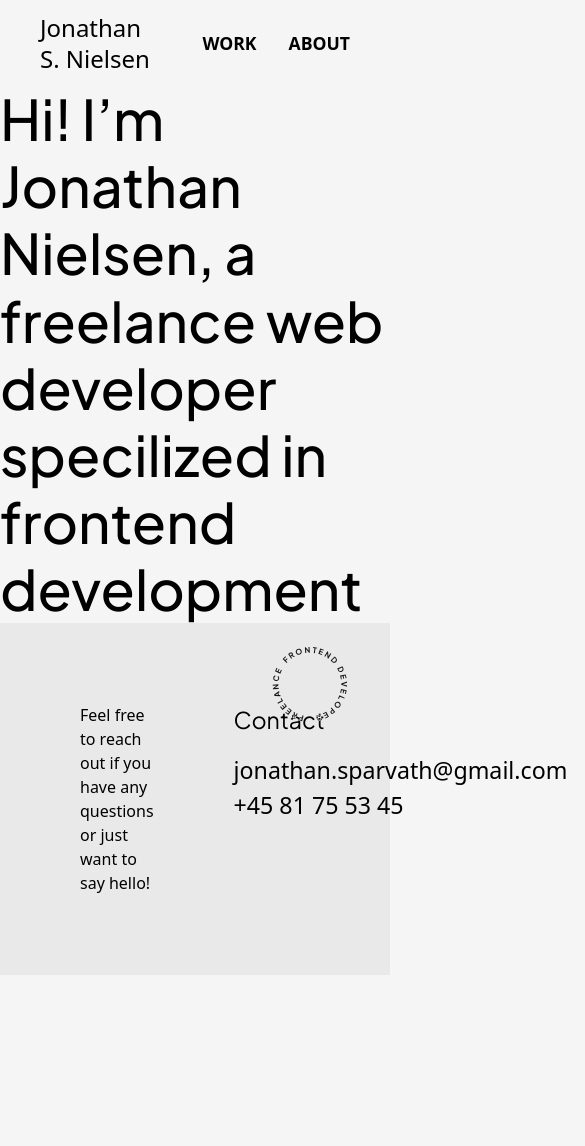
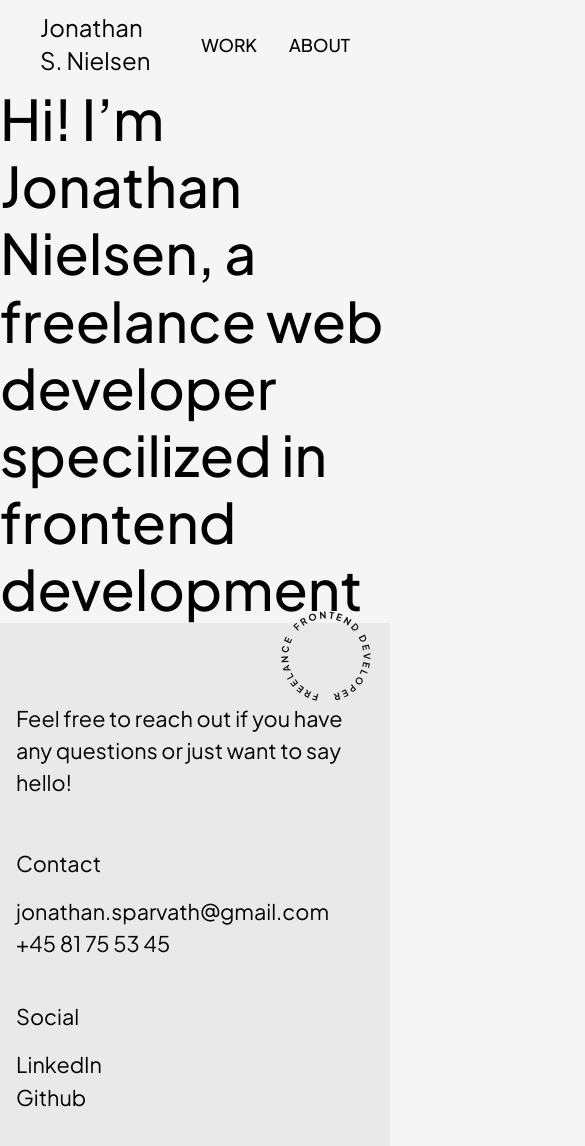
Before and after one commit to jonsnielsen/jsnielsen, a Next.js app: page /about in a window 390 px wide. Shown: the top 1146 px of the page, 585 px wide, since content can reach past the window. Before the commit the page ends 975 px from the top, so only its background shows below. Built offline with nearby package versions, Linux system fonts and the light colour scheme.

Commit message:
index page done and responsive

```diff
--- a/src/components/DeveloperBadge.tsx
+++ b/src/components/DeveloperBadge.tsx
@@ -19,11 +19,11 @@ export function DeveloperBadge() {
   return (
     <motion.span
       style={{ rotateZ: rotateAnim, transformOrigin: '50% 50%' }}
-      className={styles.badgeWrapper}
+      className={`${styles.badgeWrapper} right-4 sm:right-8 lg:right-10`}
     >
       {/* <Image src={badgeSvg} alt="developer badge" width={120} height={120} /> */}
       <svg
-        className="w-20 h-20 lg:w-32 lg:h-32"
+        className="w-24 h-24 lg:w-32 lg:h-32"
         width="145"
         height="145"
         viewBox="0 0 145 145"
--- a/src/components/Layout.tsx
+++ b/src/components/Layout.tsx
@@ -31,19 +31,21 @@ export function Layout({ children }: LayoutProps) {
       {/* padding under header to make content go down */}
       <div style={{ height: '85px' }} />
       <main>{children}</main>
-      <footer className="bg-background-600 py-20 px-20 flex gap-x-20">
-        <p className="max-w-md">
+      <div className="bg-background-600">
+        <footer className="content-section pt-20 pb-40 flex gap-x-20 flex-col md:flex-row justify-between">
+          <p className="max-w-md mb-12 md:mb-0">
             Feel free to reach out if you have any questions or just want to say
             hello!
           </p>
-        <div>
+          <div className="flex gap-x-12 gap-y-10 flex-col lg:flex-row">
+            <div style={{ width: 'fit-content' }}>
               <h3 className="text-base font-normal mb-4">Contact</h3>
               <ul className="text-base">
                 <li>jonathan.sparvath@gmail.com</li>
                 <li>+45 81 75 53 45</li>
               </ul>
             </div>
-        <div>
+            <div style={{ width: 'fit-content' }}>
               <h3 className="text-base font-normal mb-4">Social</h3>
               <ul className="text-base">
                 <li>
@@ -66,7 +68,9 @@ export function Layout({ children }: LayoutProps) {
                 </li>
               </ul>
             </div>
+          </div>
         </footer>
+      </div>
     </>
   );
 }
--- a/src/components/WorkItem.tsx
+++ b/src/components/WorkItem.tsx
@@ -10,12 +10,12 @@ export type WorkItemProps = {
 };
 export function WorkItem({ image, title, description }: WorkItemProps) {
   return (
-    <div className="flex justify-between">
-      <div style={{ width: '40%' }} className="flex flex-col justify-between">
+    <div className="flex justify-between flex-col workItemBreakpoint:flex-row">
+      <div className="flex flex-col justify-between w-full workItemBreakpoint:w-2/5">
         <h3 className="h1 leading-none -mt-2">{title}</h3>
-        <p className="pb-1">{description}</p>
+        <p className="base pt-8">{description}</p>
       </div>
-      <div style={{ width: '55%' }}>
+      <div className="w-full pt-16 workItemBreakpoint:pt-0 workItemBreakpoint:w-6/12">
         <Image src={image.src} alt={image.alt} layout="responsive" sizes="" />
       </div>
     </div>
--- a/src/components/developerBadge.module.css
+++ b/src/components/developerBadge.module.css
@@ -1,7 +1,7 @@
 .badgeWrapper {
   position: fixed;
-  bottom: 120px;
-  right: 40px;
+  /* bottom: 120px; */
+  top: 72vh;
   z-index: 200;
   mix-blend-mode: difference;
 }
--- a/src/pages/index.tsx
+++ b/src/pages/index.tsx
@@ -34,11 +34,11 @@ export default function Home() {
         </ul>
       </section>
       <section className="mt-12 mb-40 content-section">
-        <h2 className="mb-40">Services</h2>
-        <ul className="grid grid-cols-2 grid-rows-2 gap-y-8 gap-x-52 max-w-6xl mx-auto">
+        <h2 className="mb-40">Services ↓</h2>
+        <ul className="services-grid">
           {services.map((service) => (
-            <li key={service.title}>
-              <h3 className="">{service.title}</h3>
+            <li className="max-w-xl" key={service.title}>
+              <h3 className="mb-4 lg:mb-12">{service.title}</h3>
               <p>{service.description}</p>
             </li>
           ))}
@@ -111,8 +111,6 @@ function Seperator() {
     <div
       style={{
         border: '1px solid black',
-        marginLeft: '-80px',
-        marginRight: '-80px',
       }}
     ></div>
   );
--- a/src/styles/globals.css
+++ b/src/styles/globals.css
@@ -3,25 +3,31 @@
 @tailwind components;
 @tailwind utilities;
 
+/* @apply text-xl-400 font-bold lg:text-xl; */
 @layer components {
   h1,
   .h1 {
-    @apply text-xl-400 font-bold lg:text-xl;
+    @apply font-bold;
+    font-size: clamp(3.5rem, 6vw, 5.5rem);
     font-family: 'Plus Jakarta Sans';
     line-height: 1.2;
   }
+
   h2,
   .h2 {
-    @apply text-xl-400 font-bold;
+    @apply font-bold;
+    font-size: clamp(2.4rem, 4vw, 3.5rem);
     font-family: 'Plus Jakarta Sans';
   }
+
   h3,
   .h3 {
     @apply text-lg font-bold;
     font-family: 'Plus Jakarta Sans';
   }
+
+  div,
   p,
-  div,
   .base {
     @apply text-base font-normal;
     font-family: 'Plus Jakarta Sans';
@@ -29,6 +35,16 @@
 
   .content-section {
     @apply max-w-xxl mx-auto px-4 sm:px-8 lg:px-20;
+  }
+
+  .services-grid {
+    @apply max-w-6xl mx-auto grid grid-cols-1 grid-rows-1 lg:grid-cols-2 lg:grid-rows-2 gap-y-20 lg:gap-y-32;
+    display: grid;
+    column-gap: clamp(30px, 8vw, 200px);
+    /* row-gap: 100px; */
+    width: fit-content;
+
+    /* ggap-y-32 gap-x-60 */
   }
 }
 
@@ -53,6 +69,7 @@
     text-rendering: optimizeLegibility;
     -webkit-font-smoothing: antialiased;
     @apply bg-background;
+    overflow-x: hidden;
   }
   body {
     /* background: white; */
--- a/tailwind.config.js
+++ b/tailwind.config.js
@@ -19,7 +19,7 @@ module.exports = {
     fontSize: {
       'sm': '1.1rem',
       'base-400': '1.5rem', // 24px
-      'base': '1.45rem', // 26px
+      'base': '1.35rem', // 26px
       'lg': '2.65rem',
       'xl': '5.50rem',
       'xl-400': '3.5rem',
@@ -32,8 +32,9 @@ module.exports = {
       'sm': '640px',
       // => @media (min-width: 640px) { ... }
 
-      // 'md': '768px',
+      'md': '768px',
       // => @media (min-width: 768px) { ... }
+      'workItemBreakpoint': '900px',
 
       'lg': '1024px',
       // => @media (min-width: 1024px) { ... }
```
Lines whose indentation alone changed are shown as unchanged.
